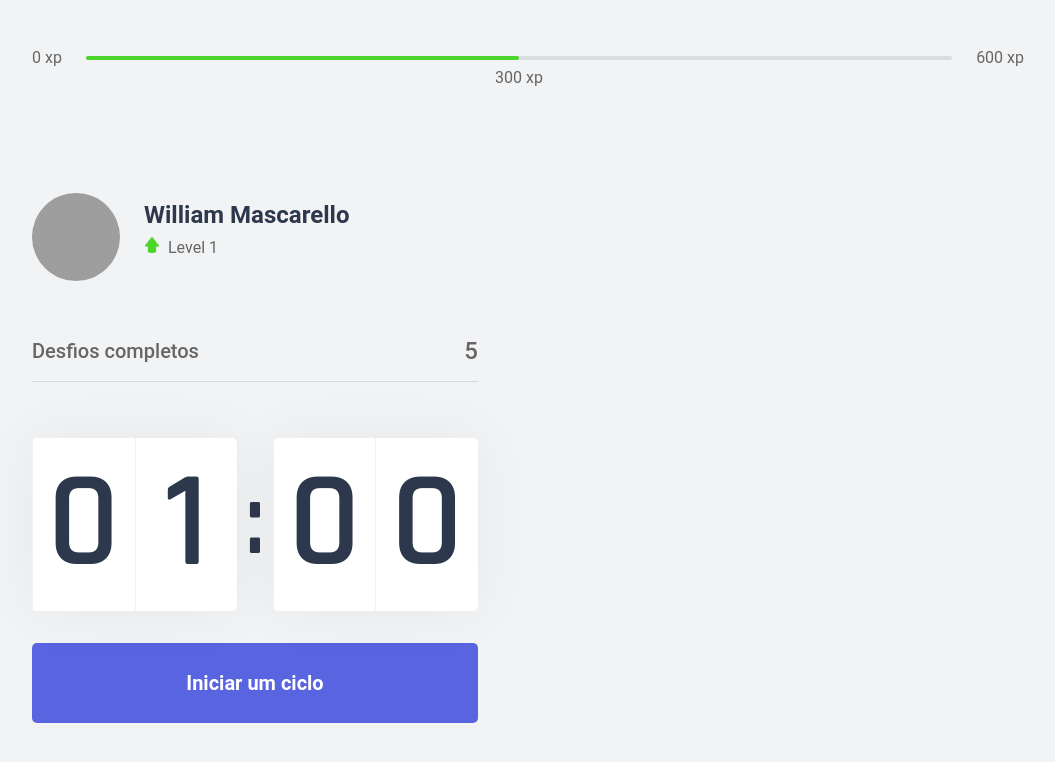
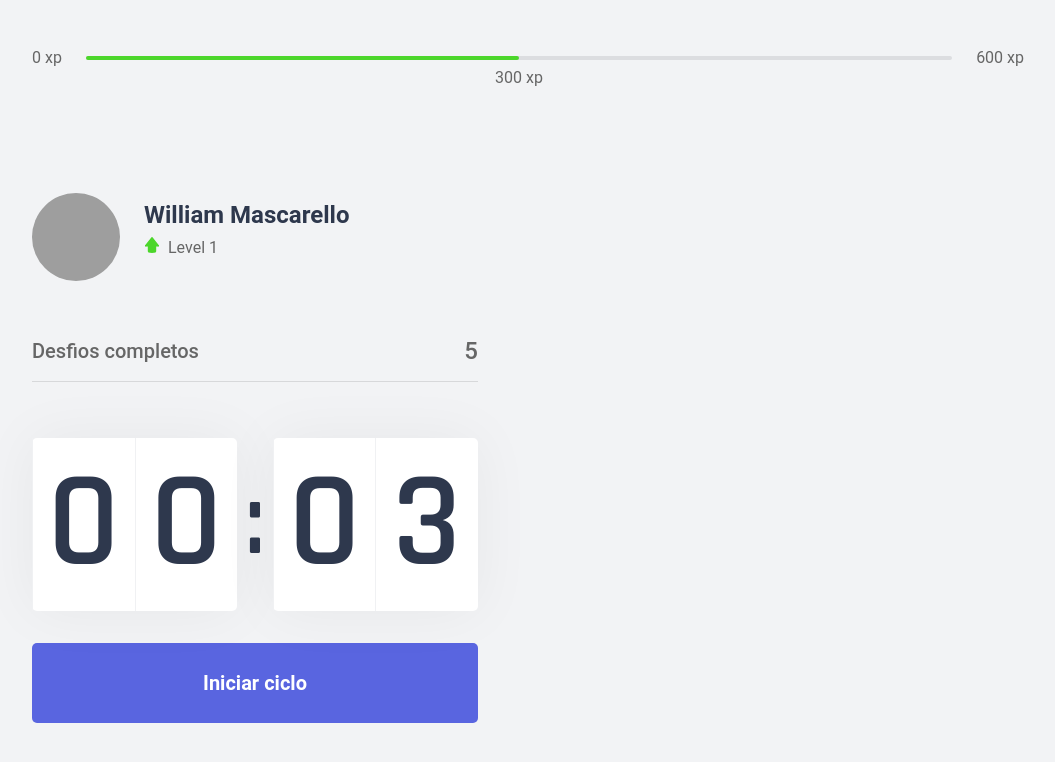
Before and after one commit to willmascarello/moveit-next, a Next.js app: page / in a window 1280 px wide. Shown: the top 762 px of the page, without its empty margins (112-1167 px from the left). Built offline with nearby package versions, Linux system fonts and the light colour scheme; grey boxes are pictures that could not be loaded.

Commit message:
Aula 3: Finalizado Countdown

```diff
--- a/src/components/Cowntdown.tsx
+++ b/src/components/Cowntdown.tsx
@@ -2,8 +2,11 @@
 import styles from '../styles/components/Countdown.module.css'
 
 export function Countdown() {
-  const [time, setTime] = useState(1 * 60);
-  const [active, setActive] = useState(false);
+  let timer = 0.05; // // timer in second;
+  timer *= 60; // timer in millisecond
+  const [time, setTime] = useState(timer);
+  const [isActive, setIsActive] = useState(false);
+  const [hasFinished, setHasFinished] = useState(false);
 
   const minutes = Math.floor(time / 60);
   const second = time % 60;
@@ -11,19 +14,29 @@
   const [minuteLeft, minuteRight] = String(minutes).padStart(2, '0').split('');
   const [secondLeft, secondRight] = String(second).padStart(2, '0').split('');
 
+  let countdownTimeout: NodeJS.Timeout;
+
   function startCountdown(){
-    setActive(true);
+    setIsActive(true);
+  }
 
+  function resetCountdown(){
+    clearTimeout(countdownTimeout);
+    setIsActive(false);
+    setTime(timer);
   }
 
   useEffect(() => {
-    if (active && time > 0) {
-      setTimeout(() => {
+    if (isActive && time > 0) {
+      countdownTimeout = setTimeout(() => {
         setTime(time-1);
       }, 1000)
+    } else if (isActive && time === 0) {
+      setHasFinished(true);
+      setIsActive(false);
     }
-    console.log(active)
-  }, [active, time])
+  }, [isActive, time])
+
 
 
   return(
@@ -39,9 +52,26 @@
           <span>{secondRight}</span>
         </div>
       </div>
-      <button type="button" className={styles.countdownButton} onClick={startCountdown} >
-        Iniciar um ciclo
-      </button>
+
+      {hasFinished ? (
+        <button disabled className={styles.countdownButton}  >
+         Ciclo encerrado
+        </button>
+      ) :
+        <>
+        {isActive ? (
+          <button type="button" className={`${styles.countdownButton} ${styles.countdownButtonActive}`} onClick={resetCountdown} >
+            Abandonar ciclo
+          </button>
+        ) : (
+          <button type="button" className={styles.countdownButton} onClick={startCountdown} >
+            Iniciar ciclo
+          </button>
+        ) }
+        </>
+        }
+
+
     </div>
   );
 }
--- a/src/styles/components/Countdown.module.css
+++ b/src/styles/components/Countdown.module.css
@@ -57,6 +57,23 @@
   transition: background-color 0.2s;
 }
 
-.countdownButton:hover {
+.countdownButton:not(:disabled):hover {
   background: var(--blue-dark);
 }
+
+
+.countdownButtonActive {
+  background-color: var(--white);
+  color: var(--title);
+}
+
+.countdownButtonActive:not(:disabled):hover {
+  background-color: var(--red);
+  color: var(--white);
+}
+
+.countdownButton:disabled {
+  background: var(--white);
+  color: var(--text);
+  cursor: not-allowed;
+}
```
